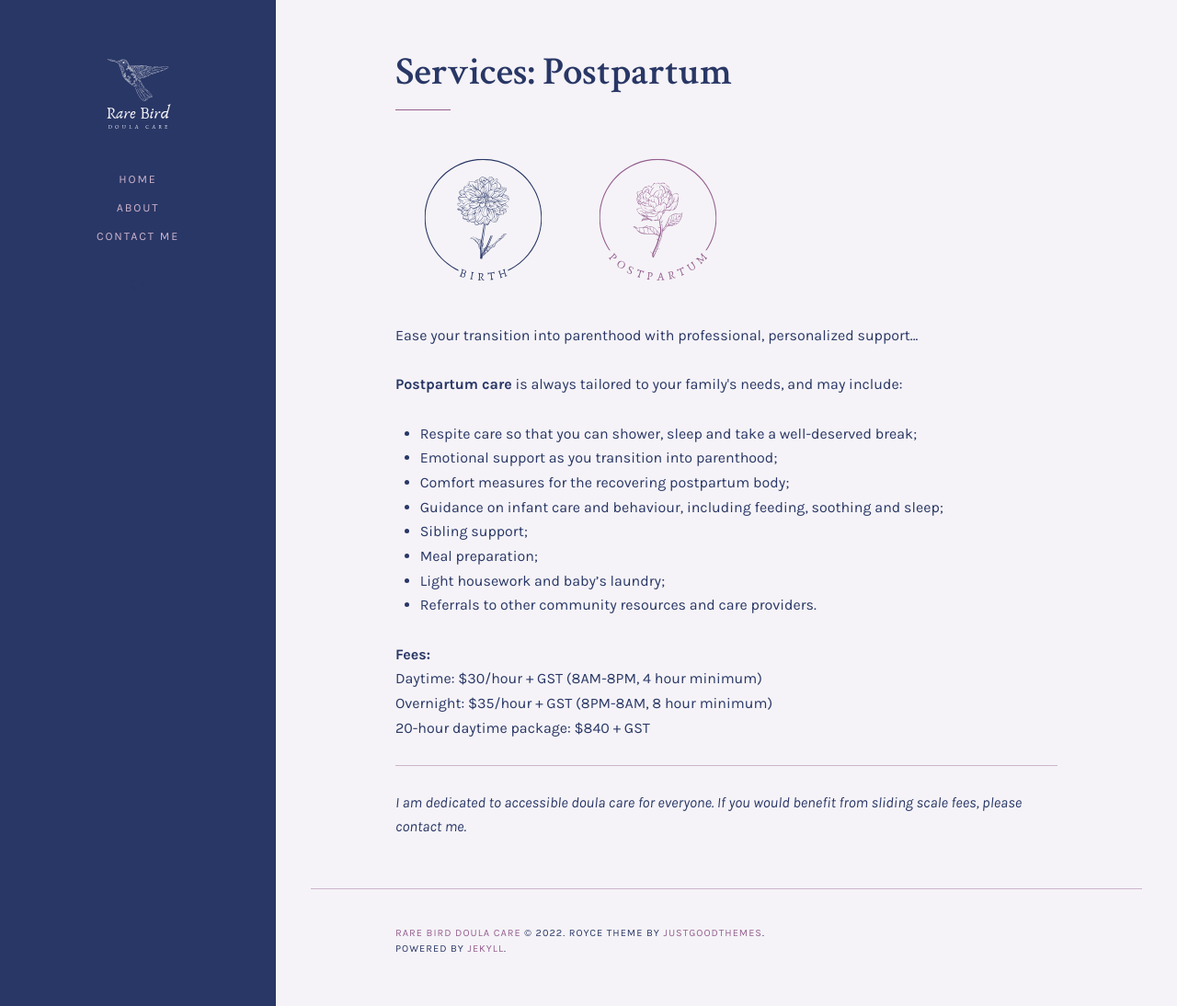
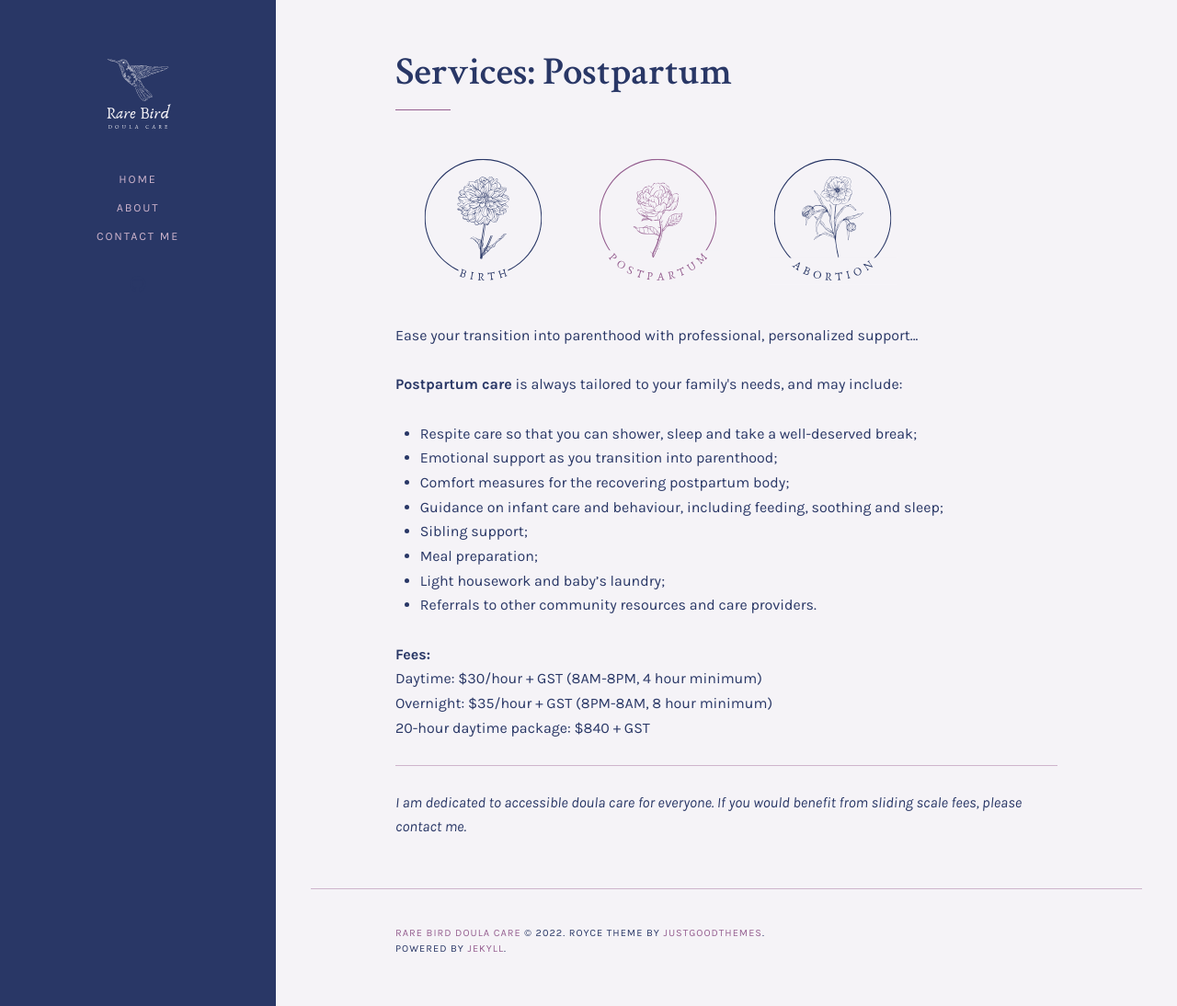
Before and after one commit to mch3rry/mypage, a Jekyll site: the page built from postpartum.md, in a window 1280 px wide and 1094 px high. Shown: the whole window at 92% size. Built offline with Jekyll 4.4.1, drawn with Linux system fonts in a browser that asks for light colours.

Commit message:
Update postpartum.md

```diff
--- a/postpartum.md
+++ b/postpartum.md
@@ -56,20 +56,20 @@ title: "Services: Postpartum"
   <div class="column">
     <div class="card">
       <a href="/postpartum">
-        <img src="assets/images/PostPink.svg" width="175" alt="postpartum" />
+        <img src="assets/images/PostPink.svg" width="175" alt="Postpartum" />
         <img src="assets/images/PostPink.svg" width="175" alt="Postpartum" class="img-top" />
       </a>
     </div>
   </div>
 
-    <!-- <div class="column">
-      <div class="card">
-        <a href="chefathome">
-          <img src="assets/images/ChefBlue.svg" width="175" alt="Birth" />
-          <img src="assets/images/ChefPink.svg" width="175" alt="Birth" class="img-top" />
-        </a>
-      </div>
-    </div> -->
+  <div class="column">
+    <div class="card">
+      <a href="abortion">
+        <img src="assets/images/AbortionBlue.svg" width="175" alt="Abortion" />
+        <img src="assets/images/AbortionPink.svg" width="175" alt="Abortion" class="img-top" />
+      </a>
+    </div>
+  </div>
 
 </div>
 </div>
```
